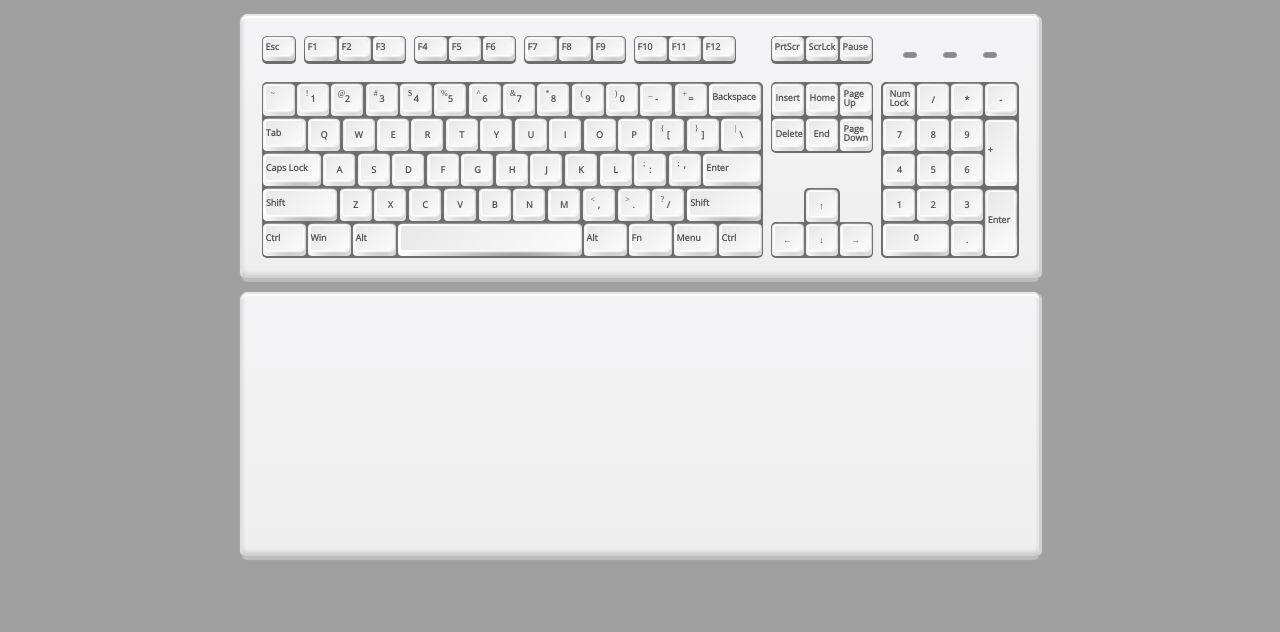
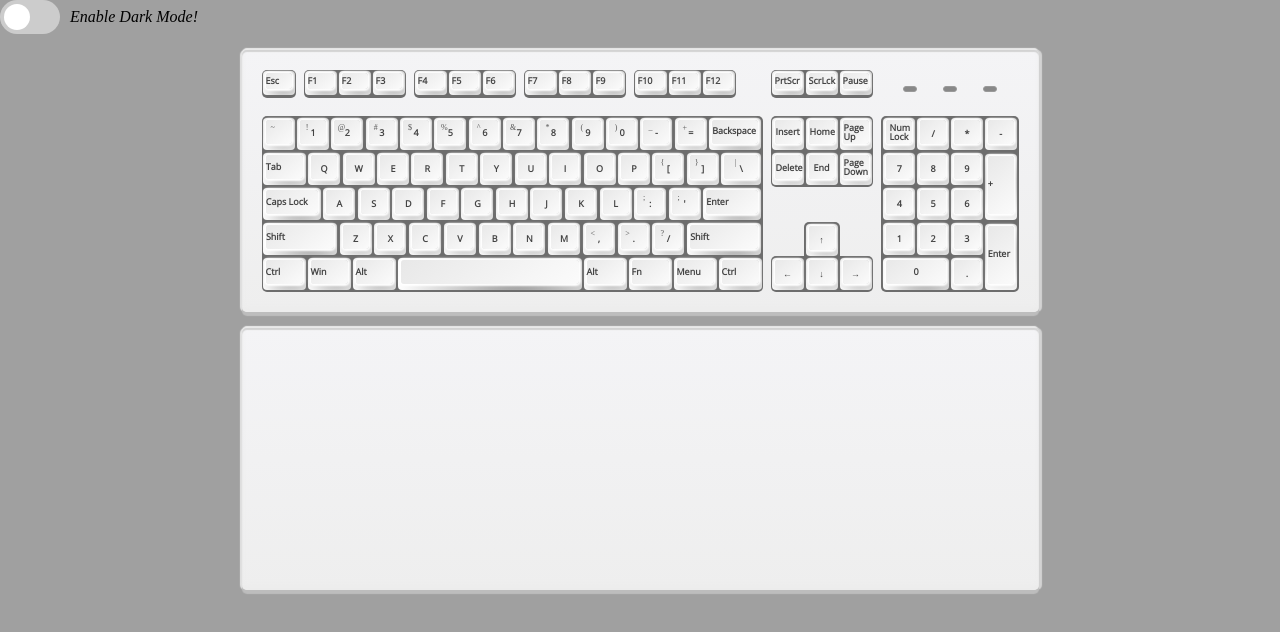
Before and after one commit to SureKT/SureAHK, a plain HTML site: page src/index.html in a window 1280 px wide. Drawn offline with nearby package versions, Linux system fonts and the light colour scheme.

Commit message:
tema oscuro/claro con botón switch implementado

```diff
--- a/src/css/style.scss
+++ b/src/css/style.scss
@@ -1,7 +1,63 @@
 @import url('https://fonts.googleapis.com/css2?family=Open+Sans:wght@300&display=swap');
+@import url('https://fonts.googleapis.com/css?family=Ubuntu');
+@import url('https://fonts.googleapis.com/css?family=Quicksand');
 
 :root {
   --font-family: "Open Sans", sans-serif;
+
+  --text-color1: #444444;
+  --text-color2: #555555;
+
+  --keyboard-top: #bdbdbd;
+  --keyboard-right: #d3d3d3;
+  --keyboard-bottom: #ececec;
+  --keyboard-left: #e4e4e4;
+  --keyboard-right-inset: #ffffff;
+  --keyboard-bottom-inset: #cccccc;
+
+  --keyboard-bgradient1: #f4f4f6;
+  --keyboard-bgradient2: #eeeeee;
+
+  --keyboard-hole: #6d6d6d;
+
+  --key-bg: #ffffff;
+  --key-bgradient1: #999999;
+  --key-bgradient2: #ffffff;
+
+  --key-pressed-box: #ffffff;
+  --key-pressed-bg: #dddddd;
+
+  --key-before-bgradient1: #e8e8e8;
+  --key-before-bgradient2: #fbfbfb;
+  --key-before-box: #ffffff;
+}
+
+[data-theme="dark"] {
+  --text-color1: #ffffff;
+  --text-color2: #ffffff;
+
+  --keyboard-top: #444444;
+  --keyboard-right: #838383;
+  --keyboard-bottom: #3f3f3f;
+  --keyboard-left: #696969;
+  --keyboard-right-inset: #4b4b4b;
+  --keyboard-bottom-inset: #4d4d4d;
+
+  --keyboard-bgradient1: #3d3d3d;
+  --keyboard-bgradient2: #5c5c5c;
+
+  --keyboard-hole: #838383;
+
+  --key-bg: #575757;
+  --key-bgradient1: #3d3d3d;
+  --key-bgradient2: #494949;
+
+  --key-pressed-box: #9e9e9e;
+  --key-pressed-bg: #8a8a8a;
+
+  --key-before-bgradient1: #4b4b4b;
+  --key-before-bgradient2: #7a7a7a;
+  --key-before-box: #555555;
 }
 
 body {
@@ -21,14 +77,14 @@ body {
   height: 230px;
   padding: 16px;
   box-shadow:
-    0 4px 1px #bdbdbd,
-    3px 0 1px #d3d3d3,
-    0 -2px 1px #ececec,
-    -2px 0 1px #e4e4e4,
-    0 2px 1px #fff inset,
-    0 -4px 4px #ccc inset;
+    0 4px 1px var(--keyboard-top),
+    3px 0 1px var(--keyboard-right),
+    0 -2px 1px var(--keyboard-bottom),
+    -2px 0 1px var(--keyboard-left),
+    0 2px 1px var(--keyboard-right) inset,
+    0 -4px 4px var(--keyboard-bottom) inset;
   border-radius: 5px;
-  background: linear-gradient(to bottom, #f4f4f6, #eee);
+  background: linear-gradient(to bottom, var(--keyboard-bgradient1), var(--keyboard-bgradient2));
   display: grid;
   grid-template-columns: 3.2fr 0.7fr 1fr;
   user-select: none;
@@ -195,7 +251,7 @@ body {
   /* Utility Classes */
   & .hole {
     display: flex;
-    background: #6d6d6d;
+    background: var(--keyboard-hole);
     border-radius: 5px;
     margin: 4px;
 
@@ -209,8 +265,8 @@ body {
   & .key {
     width: var(--width, 32px);
     height: var(--height, 32px);
-    background: #fff;
-    background: radial-gradient(circle at 65% 40%, #999, #fff);
+    background: var(--key-bg);
+    background: radial-gradient(circle at 65% 40%, var(--key-bgradient1), var(--key-bgradient2));
     display: flex;
     justify-content: center;
     align-items: center;
@@ -222,22 +278,22 @@ body {
       transform: translateY(2px);
 
       &::before {
-        box-shadow: 0 0 4px #fff;
-        background: #ddd;
+        box-shadow: 0 0 4px var(--key-pressed-box);
+        background: var(--key-pressed-bg);
       }
     }
 
     & .special {
       display: block;
       position: absolute;
-      color: #444;
+      color: var(--text-color2);
       font-size: 8px;
       transform: translate(-6px, -6px);
     }
 
     &::before {
-      background: linear-gradient(140deg, #e8e8e8, #fbfbfb);
-      box-shadow: 0 0 2px 2px #fff;
+      background: linear-gradient(140deg, var(--key-before-bgradient1), var(--key-before-bgradient2));
+      box-shadow: 0 0 2px 2px var(--key-before-box);
       border-radius: 3px;
       transform: translateY(-2px);
       display: flex;
@@ -252,7 +308,7 @@ body {
 
     &::before,
     &::after {
-      color: #555;
+      color: var(--text-color1);
       text-transform: capitalize;
       font-family: var(--font-family);
       font-weight: bold;
@@ -359,7 +415,7 @@ body {
   background: rgb(180, 180, 180);
   padding: 5px 15px;
   border-radius: 5px;
-  color: rgb(0, 0, 0);
+  color: var(--text-color1);
   display: flex;
   justify-content: center;
   align-items: center;
@@ -370,3 +426,63 @@ body {
 .info:empty {
   background: transparent;
 }
+
+// TOGGLE
+.theme-switch-wrapper {
+  display: flex;
+  align-items: center;
+
+  em {
+    margin-left: 10px;
+    font-size: 1rem;
+  }
+}
+
+.theme-switch {
+  display: inline-block;
+  height: 34px;
+  position: relative;
+  width: 60px;
+}
+
+.theme-switch input {
+  display: none;
+}
+
+.slider {
+  background-color: #ccc;
+  bottom: 0;
+  cursor: pointer;
+  left: 0;
+  position: absolute;
+  right: 0;
+  top: 0;
+  transition: .4s;
+}
+
+.slider:before {
+  background-color: #fff;
+  bottom: 4px;
+  content: "";
+  height: 26px;
+  left: 4px;
+  position: absolute;
+  transition: .4s;
+  width: 26px;
+}
+
+input:checked+.slider {
+  background-color: #66bb6a;
+}
+
+input:checked+.slider:before {
+  transform: translateX(26px);
+}
+
+.slider.round {
+  border-radius: 34px;
+}
+
+.slider.round:before {
+  border-radius: 50%;
+}
--- a/src/index.html
+++ b/src/index.html
@@ -6,8 +6,6 @@
     <link href="css/normalize.css" rel="stylesheet" type="text/css">
     <link href="css/style.css" rel="stylesheet" type="text/css">
     <meta name="viewport" content="width=device-width, initial-scale=1.0">
-    <link rel="stylesheet" href="https://fonts.googleapis.com/css?family=Ubuntu">
-    <link rel="stylesheet" href="https://fonts.googleapis.com/css?family=Quicksand">
     <link rel="stylesheet" href="https://stackpath.bootstrapcdn.com/font-awesome/4.7.0/css/font-awesome.min.css">
     <link rel="icon" href="../res/pageLogo.png">
     <script type="module" src="./script.js"></script>
@@ -15,6 +13,14 @@
 </head>
 
 <body>
+    <div class="theme-switch-wrapper">
+        <label class="theme-switch" for="checkbox">
+     <input type="checkbox" id="checkbox" />
+     <div class="slider round"></div>
+   </label>
+     <em>Enable Dark Mode!</em>
+   </div>
+
     <div class="container">
         <div class="keyboard">
             <div class="main-keys">
--- a/src/script.js
+++ b/src/script.js
@@ -64,3 +64,27 @@ addEventListener("mouseover", (ev) => {
     });
   }
 });
+
+// COLOR THEME
+const toggleSwitch = document.querySelector('.theme-switch input[type="checkbox"]');
+const currentTheme = localStorage.getItem('theme');
+
+if (currentTheme) {
+    document.documentElement.setAttribute('data-theme', currentTheme);
+
+    if (currentTheme === 'dark') {
+        toggleSwitch.checked = true;
+    }
+}
+
+function switchTheme(e) {
+    if (e.target.checked) {
+        document.documentElement.setAttribute('data-theme', 'dark');
+        localStorage.setItem('theme', 'dark');
+    }
+    else {        document.documentElement.setAttribute('data-theme', 'light');
+          localStorage.setItem('theme', 'light');
+    }
+}
+
+toggleSwitch.addEventListener('change', switchTheme, false);
```
Also changed, not shown: src/css/style.css, 1 other file.
